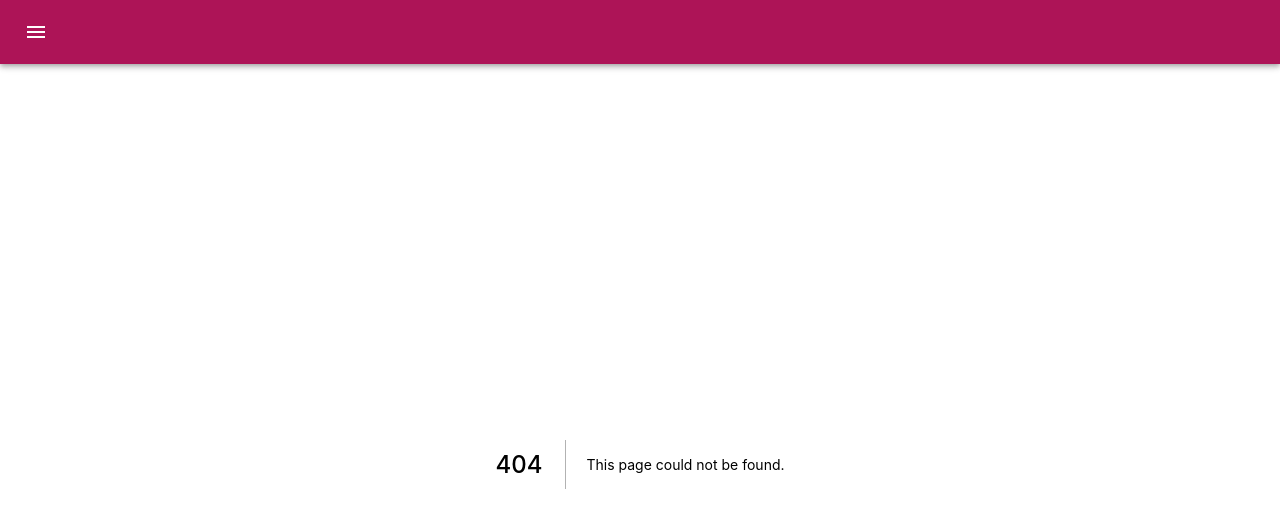
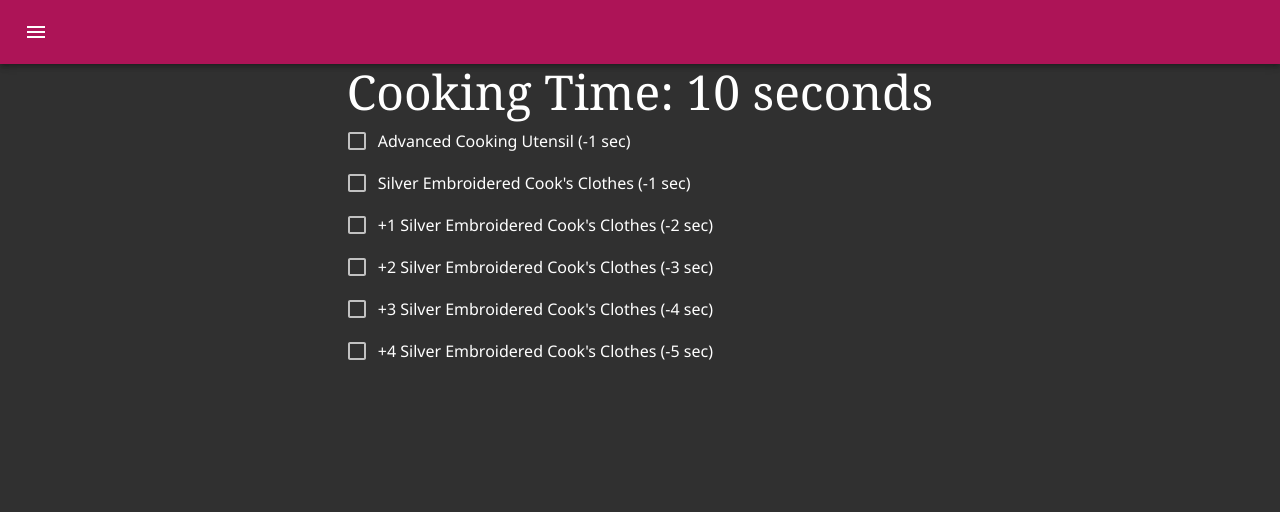
Before and after one commit to Cyntheon/BDONinja, a Next.js app: page /cooking/cookTime in a window 1280 px wide. Before the commit this address had no page. Shown: the top 512 px of the page. Built offline with nearby package versions, Linux system fonts and the light colour scheme.

Commit message:
Added a cooking time calculator at /cooking/cookTime

```diff
--- /dev/null
+++ b/src/pages/cooking/cookTime.tsx
@@ -0,0 +1,132 @@
+import {
+  Box,
+  Checkbox,
+  FormControlLabel,
+  FormGroup,
+  Typography
+} from "@material-ui/core";
+import {useCallback, useMemo, useState} from "react";
+
+const timeReducers: {
+  [k: string]: {
+    reduction: number;
+    category?: string;
+  }
+} = {
+  ["Advanced Cooking Utensil"]: {
+    reduction: 1
+  },
+  ["Silver Embroidered Cook's Clothes"]: {
+    reduction: 1,
+    category: "Clothes"
+  },
+  ["+1 Silver Embroidered Cook's Clothes"]: {
+    reduction: 2,
+    category: "Clothes"
+  },
+  ["+2 Silver Embroidered Cook's Clothes"]: {
+    reduction: 3,
+    category: "Clothes"
+  },
+  ["+3 Silver Embroidered Cook's Clothes"]: {
+    reduction: 4,
+    category: "Clothes"
+  },
+  ["+4 Silver Embroidered Cook's Clothes"]: {
+    reduction: 5,
+    category: "Clothes"
+  }
+};
+
+const baseState = Object.keys(timeReducers).reduce(
+  (accumulator, value) => ({
+    ...accumulator,
+    [value]: false
+  }),
+  {}
+);
+
+type TimeReducer = keyof typeof timeReducers;
+
+const CookTime = () => {
+  const [checkboxState, setCheckboxState] =
+    useState<{[s in TimeReducer]: boolean}>(baseState as never);
+
+  const getChecked = useCallback((key: TimeReducer) => {
+    return checkboxState[key];
+  }, [checkboxState]);
+
+  const toggleChecked = useCallback((key: TimeReducer) => {
+    const keyCategory = timeReducers[key].category;
+    console.log("Toggle called");
+
+    setCheckboxState((oldState) => {
+      console.log("Set new state");
+      console.log("Old State", oldState);
+      return Object.entries(oldState).reduce(
+        (accumulator, [entryKey, entryVal]) => {
+          console.log(`---${entryKey}---`);
+
+          if (entryKey === key) {
+            console.log(!entryVal);
+            console.log("------------------------");
+            return {...accumulator, [entryKey]: !entryVal};
+          }
+
+          const entryCategory = timeReducers[entryKey as TimeReducer].category;
+
+          if (keyCategory && keyCategory === entryCategory) {
+            console.log(false);
+            console.log("------------------------");
+            return {...accumulator, [entryKey]: false};
+          }
+
+          console.log(entryVal);
+          console.log("------------------------");
+          return {...accumulator, [entryKey]: entryVal};
+        },
+        {}
+      );
+    });
+  }, []);
+
+  const getTime = useCallback(() => {
+    const totalReduction = Object.entries(timeReducers).reduce(
+      (accumulator, [k, v]) => {
+        return accumulator + (checkboxState[k] ? v.reduction : 0);
+      },
+      0
+    );
+
+    return Math.max(1, 10 - totalReduction);
+  }, [checkboxState]);
+
+  const checklist = useMemo(() => (
+    Object.entries(timeReducers).map(([k, v]) => (
+      <FormControlLabel
+        control={(
+          <Checkbox
+            color="secondary"
+            checked={!!getChecked(k as TimeReducer)}
+            onChange={() => toggleChecked(k as TimeReducer)}
+          />
+        )}
+        label={`${k} (-${v.reduction} sec)`}
+        key={k}
+      />
+    ))
+  ), [getChecked, toggleChecked]);
+
+  return (
+    <Box display="flex" flexDirection="column">
+      <Typography variant="h3">
+        Cooking Time: {getTime()} seconds
+      </Typography>
+      <FormGroup>
+        {checklist}
+      </FormGroup>
+    </Box>
+  );
+};
+
+export default CookTime;
```
